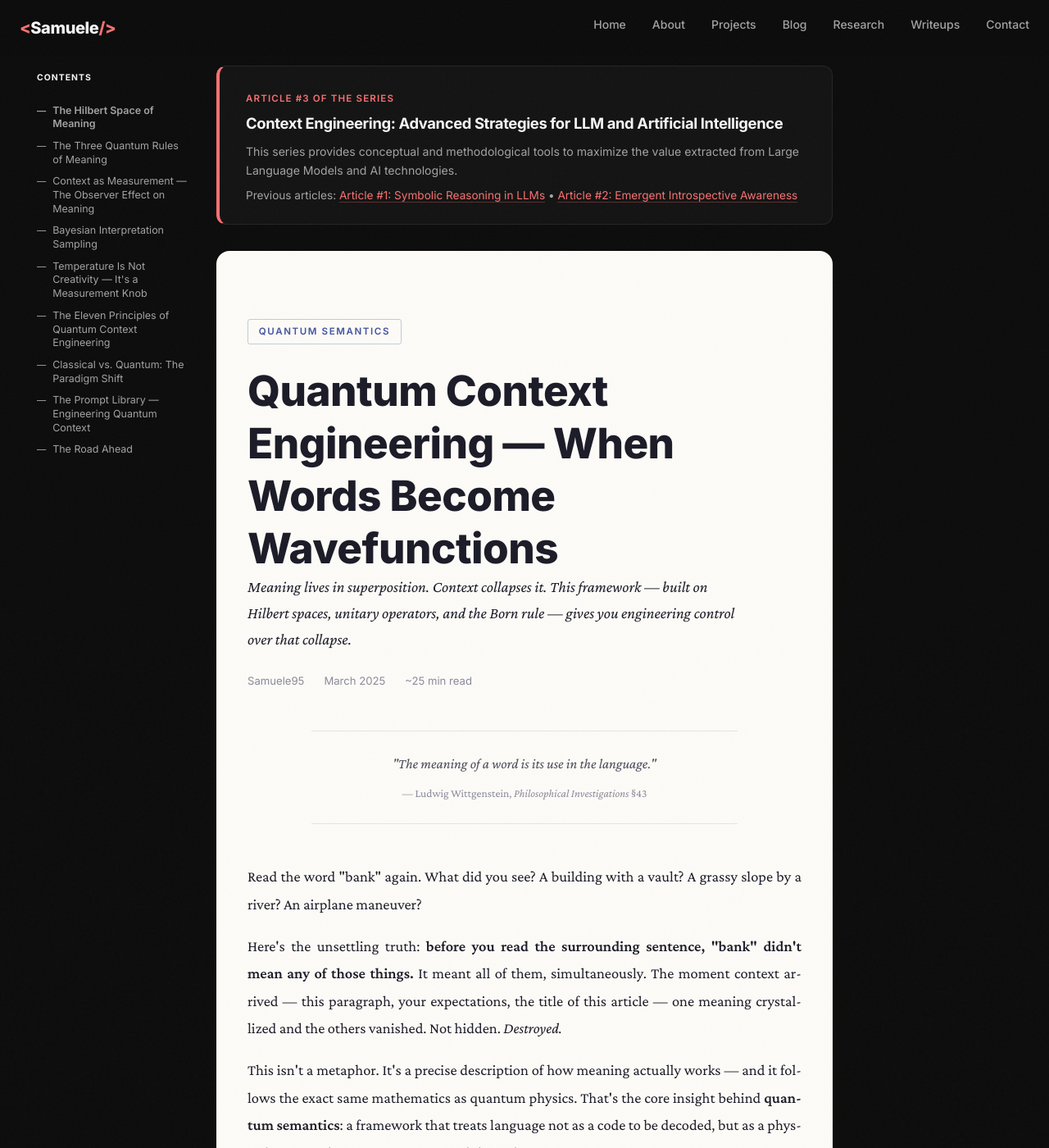
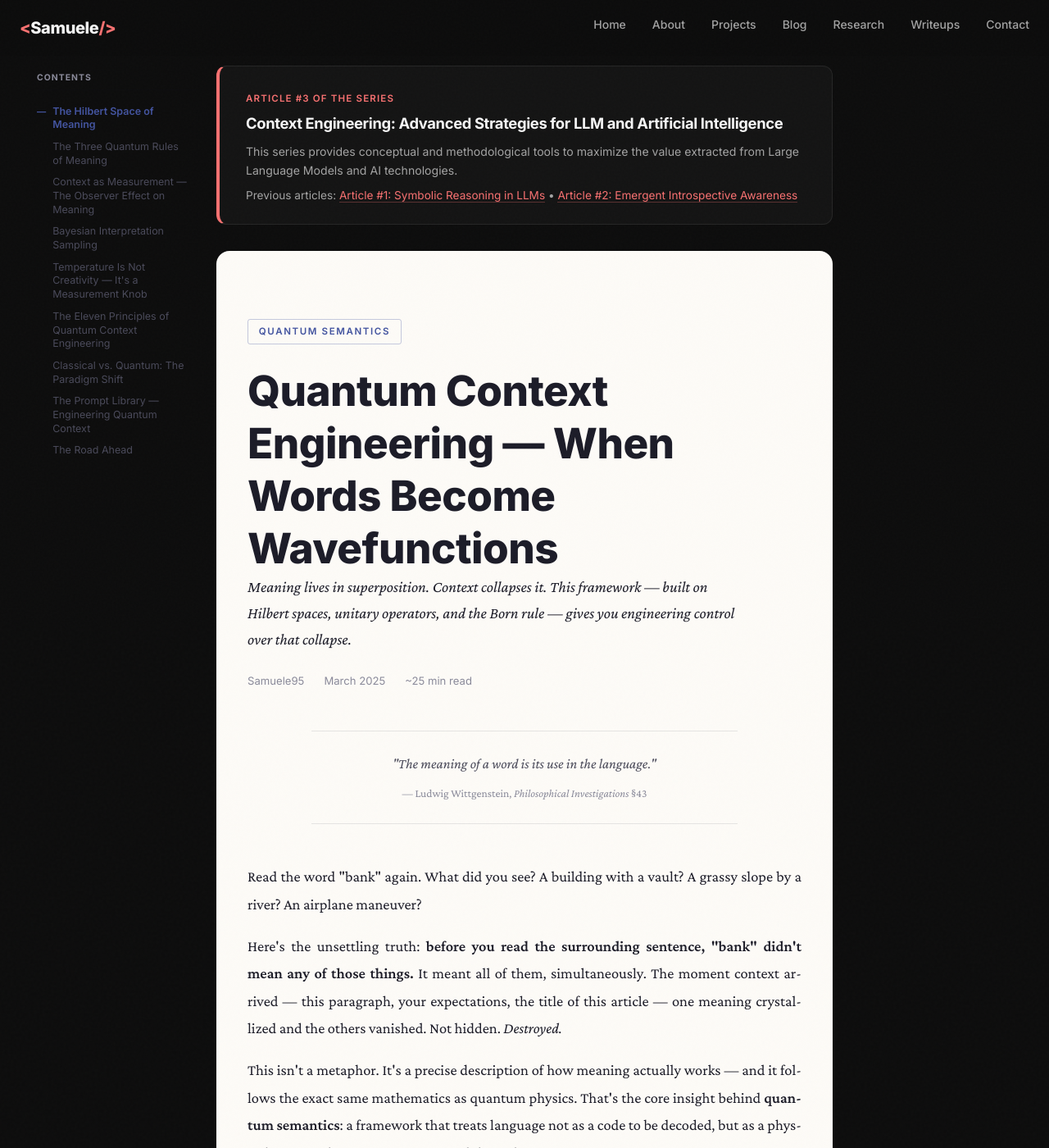
Before and after one commit to Samuele95/samuele95.github.io, a Jekyll site: the page built from _posts/2026-03-10-quantum-context-engineering.html, in a window 1280 px wide and 1400 px high. Shown: the whole window at 82% size. Built offline with Jekyll 4.4.1, drawn with Linux system fonts in a browser that asks for light colours.

Commit message:
Fix TOC styling and footer overlap
- Move TOC nav inside .qs-wrapper so it inherits CSS variables
  (--paper, --rule, --ink-dim, --indigo) — previously unstyled
- Add !important to TOC-specific styles to override the global
  reset block's !important rules on h3, a, li, ol
- Kill blog's a::after animated underline on TOC links
- Replace IntersectionObserver footer guard with scroll-based
  check: hide TOC when .qs-wrapper bottom scrolls above viewport
- Add print styles (hide TOC, copy buttons, series banner)

Co-Authored-By: Claude Opus 4.6 <noreply@anthropic.com>

```diff
--- a/_posts/2026-03-10-quantum-context-engineering.html
+++ b/_posts/2026-03-10-quantum-context-engineering.html
@@ -1109,50 +1109,56 @@ math: true
   transform: translateX(0);
 }
 .qs-toc-panel h3 {
-  font-family: "Inter", system-ui, sans-serif;
-  font-size: 0.65rem;
-  font-weight: 700;
-  text-transform: uppercase;
-  letter-spacing: 0.1em;
-  color: var(--ink-dim);
-  margin: 0 0 0.8rem 0;
+  font-family: "Inter", system-ui, sans-serif !important;
+  font-size: 0.65rem !important;
+  font-weight: 700 !important;
+  text-transform: uppercase !important;
+  letter-spacing: 0.1em !important;
+  color: var(--ink-dim) !important;
+  margin: 0 0 0.8rem 0 !important;
   padding-bottom: 0.5rem;
   border-bottom: 1px solid var(--rule);
 }
 .qs-toc-panel ol {
-  list-style: none;
-  padding: 0;
-  margin: 0;
+  list-style: none !important;
+  padding: 0 !important;
+  margin: 0 !important;
 }
 .qs-toc-panel li {
-  margin: 0;
-  padding: 0;
+  margin: 0 !important;
+  padding: 0 !important;
 }
 .qs-toc-panel a {
-  display: flex;
+  display: flex !important;
   align-items: baseline;
   font-family: "Inter", system-ui, sans-serif;
-  font-size: 0.78rem;
-  color: var(--ink-light);
-  text-decoration: none;
+  font-size: 0.78rem !important;
+  color: var(--ink-light) !important;
+  text-decoration: none !important;
   padding: 0.3rem 0.5rem 0.3rem 0;
   transition: color 0.2s;
-  line-height: 1.35;
+  line-height: 1.35 !important;
+  border-left: none !important;
+}
+.qs-toc-panel a::after {
+  display: none !important;
+  content: none !important;
 }
 .qs-toc-panel a::before {
-  content: "\2014";
-  color: var(--rule);
+  content: "\2014" !important;
+  display: inline !important;
+  color: var(--rule) !important;
   margin-right: 0.5rem;
   flex-shrink: 0;
   font-size: 0.7rem;
 }
 .qs-toc-panel a:hover,
 .qs-toc-panel a:hover::before {
-  color: var(--indigo);
+  color: var(--indigo) !important;
 }
 .qs-toc-panel a.active,
 .qs-toc-panel a.active::before {
-  color: var(--indigo);
+  color: var(--indigo) !important;
   font-weight: 600;
 }
 @media (min-width: 1100px) {
@@ -1176,7 +1182,17 @@ math: true
     display: flex;
   }
 }
+
+@media print {
+  .qs-toc-toggle, .qs-toc-panel, .qs-copy-btn, .series-banner { display: none !important; }
+  .qs-wrapper { background: #fff; }
+  .qs-article { max-width: 100%; padding: 0; }
+  .qs-hero { padding: 1rem 0; }
+  .qs-figure img { box-shadow: none; }
+}
 </style>
+
+<div class="qs-wrapper" id="qs-wrapper">
 
 <nav class="qs-toc" aria-label="Table of contents">
   <button class="qs-toc-toggle" id="qs-toc-toggle" aria-label="Toggle table of contents">&#9776;</button>
@@ -1185,8 +1201,6 @@ math: true
     <ol id="qs-toc-list"></ol>
   </div>
 </nav>
-
-<div class="qs-wrapper" id="qs-wrapper">
 
 <header class="qs-hero">
   <span class="qs-hero-badge">Quantum Semantics</span>
```
Also changed, not shown: other parts of _posts/2026-03-10-quantum-context-engineering.html (+17 -13 lines).
